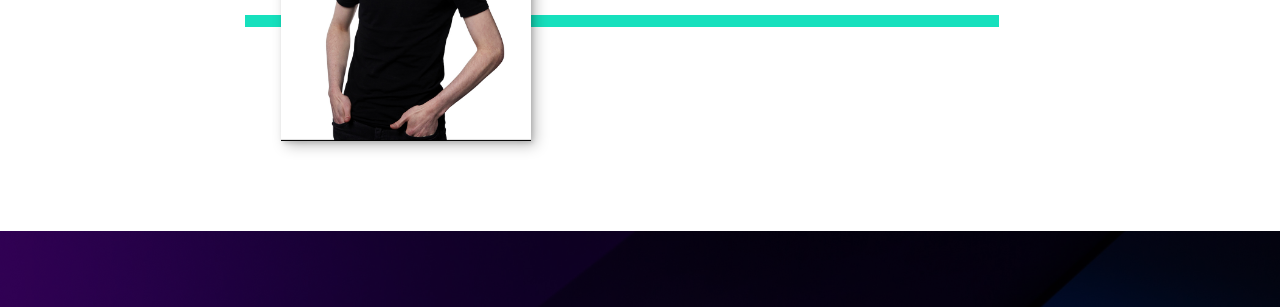
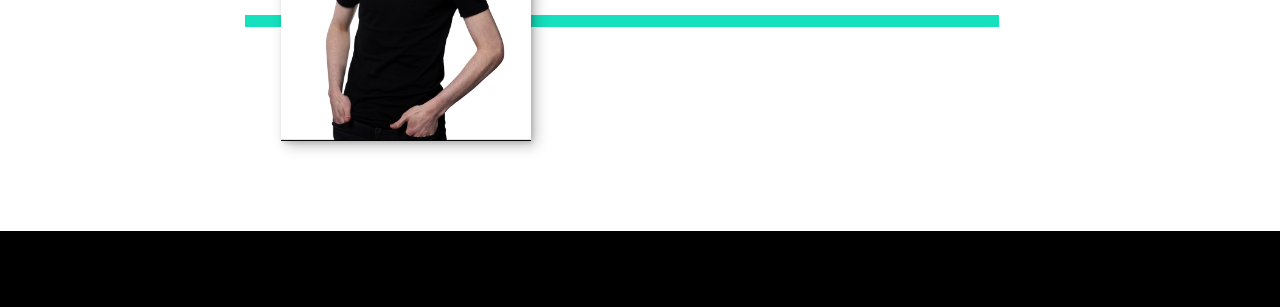
Before and after one commit to luke-h1/archived-portfolio, a website: page index.html in a window 1280 px wide. Shown: the part 363-670 px from the top of the page. Drawn offline with nearby package versions, Linux system fonts and the light colour scheme.

Commit message:
change some colors

```diff
--- a/styles.css
+++ b/styles.css
@@ -16,7 +16,7 @@
 
     /* colors */
     --clr-light: #fff;
-    --clr-dark: #303030;
+    --clr-dark: #000;
     --clr-accent: #16e0bd;
 
     /* font sizes */
```
Also changed, not shown: index.html (line endings or trailing spaces).
